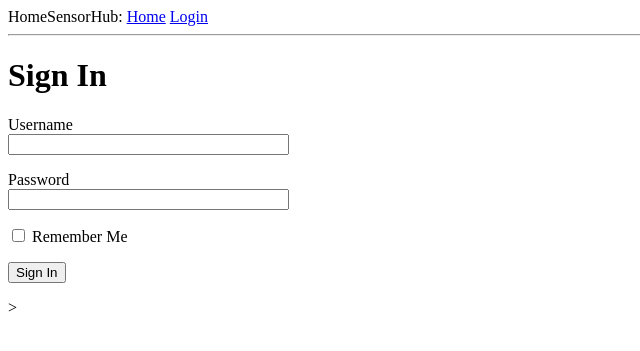
After one commit to TinkerWorks/HomeSensorHub, a Flask app: page /login in a window 1280 px wide. The commit adds this page. Shown: the top 351 px of the page, without its empty margins (0-640 px from the left). Run offline with Flask 2, Linux system fonts and the light colour scheme; parts of the project's set-up code (start-up, migrations or seed data) failed here and were passed over.

Commit message:
Added login forms.

```diff
--- a/homesensorhub/app/__init__.py
+++ b/homesensorhub/app/__init__.py
@@ -1,7 +1,8 @@
 #!/usr/bin/env python3
 from flask import Flask
-
+from app.flask_config import FlaskConfig
 
 app = Flask(__name__)
+app.config.from_object(FlaskConfig)
 
 from app import routes
--- /dev/null
+++ b/homesensorhub/app/flask_config.py
@@ -0,0 +1,6 @@
+#!/usr/bin/env python3
+import os
+
+
+class FlaskConfig():
+    SECRET_KEY = os.environ.get('SECRET_KEY') or '1234'
--- /dev/null
+++ b/homesensorhub/app/forms.py
@@ -0,0 +1,11 @@
+#!/usr/bin/env python3
+from flask_wtf import FlaskForm
+from wtforms import StringField, PasswordField, BooleanField, SubmitField
+from wtforms.validators import DataRequired
+
+
+class LoginForm(FlaskForm):
+    username = StringField('Username', validators=[DataRequired()])
+    password = PasswordField('Password', validators=[DataRequired()])
+    remember_me = BooleanField('Remember Me')
+    submit = SubmitField('Sign In')
--- a/homesensorhub/app/routes.py
+++ b/homesensorhub/app/routes.py
@@ -1,6 +1,7 @@
 #!/usr/bin/env python3
-from flask import render_template
+from flask import render_template, flash, redirect, url_for
 from app import app
+from app.forms import LoginForm
 
 
 @app.route('/')
@@ -8,3 +9,15 @@ from app import app
 def index():
     user = {'username': 'Min'}
     return render_template('index.html', user=user)
+
+
+@app.route('/login', methods=['GET', 'POST'])
+def login():
+    form = LoginForm()
+
+    if form.validate_on_submit():
+        flash('Login requested for user {}, remember_me={}'.
+              format(form.username.data, form.remember_me.data))
+        return redirect(url_for('index'))
+
+    return render_template('login.html', title='Sign In', form=form)
--- a/homesensorhub/app/templates/base.html
+++ b/homesensorhub/app/templates/base.html
@@ -4,15 +4,31 @@
     {% if title %}
     <title>{{ title  }}</title>
     {% else %}
-    <<title>Home</title>>
+    <title>Home</title>
     {% endif %}
   </head>
 
   <body>
+
     <div>
-      Tinker: <a href="/index">Home</a>
+      HomeSensorHub:
+      <a href="{{ url_for('index') }}">Home</a>
+      <a href="{{ url_for('login') }}">Login</a>
     </div>
+
     <hr>
-    {% block content %}{% endblock %}
+
+    {% with messages = get_flashed_messages() %}
+    {% if messages %}
+    <ul>
+      {% for message in messages %}
+      <li>{{ message  }}</li>
+      {% endfor %}
+    </ul>
+    {% endif %}
+    {% endwith %}
+
+    {% block content %}
+    {% endblock %}
   </body>>
 </html>
--- /dev/null
+++ b/homesensorhub/app/templates/login.html
@@ -0,0 +1,36 @@
+{% extends "base.html" %}
+
+{% block content %}
+<h1>Sign In</h1>
+<form action="" method="post" novalidate>
+  {{ form.hidden_tag() }}
+  <p>
+    {{ form.username.label }}<br>
+    {{ form.username(size=32) }}
+    {% for error in form.username.errors %}
+    <span style="color: red;">
+      [{{ error }}]
+    </span>
+    {% endfor %}
+  </p>
+
+  <p>
+    {{ form.password.label }}<br>
+    {{ form.password(size=32) }}
+    {% for error in form.password.errors %}
+    <span style="color: red;">
+      [{{ error }}]
+    </span>
+    {% endfor %}
+  </p>
+
+  <p>
+    {{ form.remember_me() }}
+    {{ form.remember_me.label }}
+  </p>
+
+  <p>
+    {{ form.submit() }}
+  </p>
+</form>
+{% endblock %}
```
